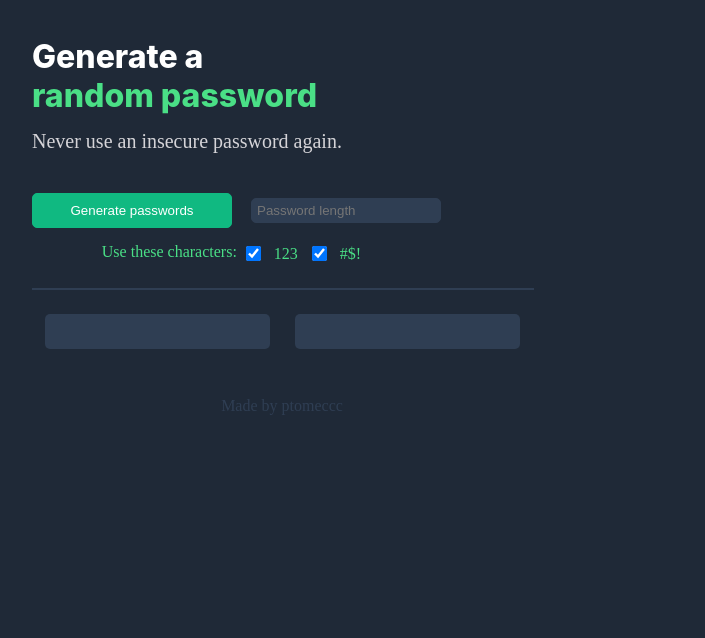
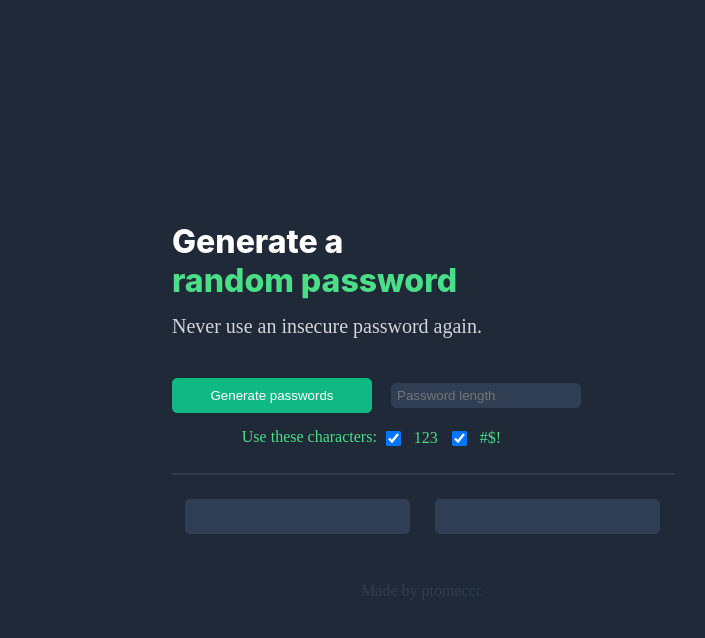
Before and after one commit to ptomeccc/password-generator, a plain HTML site: page index.html in a window 1280 px wide. Shown: the whole page, without its empty margins (218-923 px from the left). Drawn offline with Linux system fonts and the light colour scheme.

Commit message:
Small CSS changes

```diff
--- a/index.css
+++ b/index.css
@@ -15,6 +15,10 @@ body {
     box-sizing: border-box;
     max-width: 1000px;
     background-color: var(--dark-mode-bg);
+    display:flex;
+    justify-content: center;
+    align-items: center;
+    margin: 0 auto;
 }
 
 .container {
```
